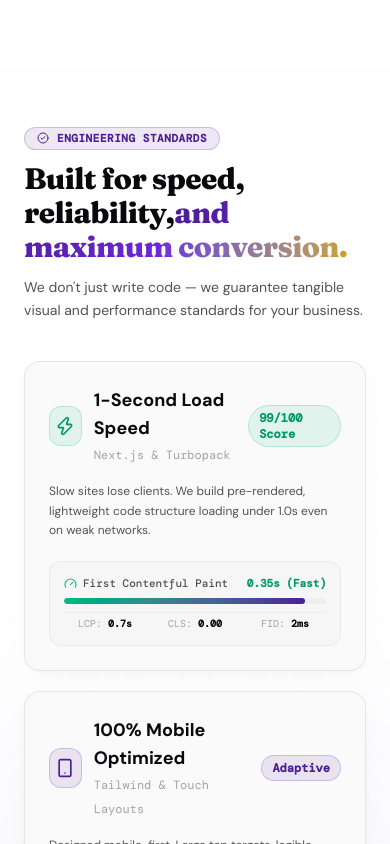
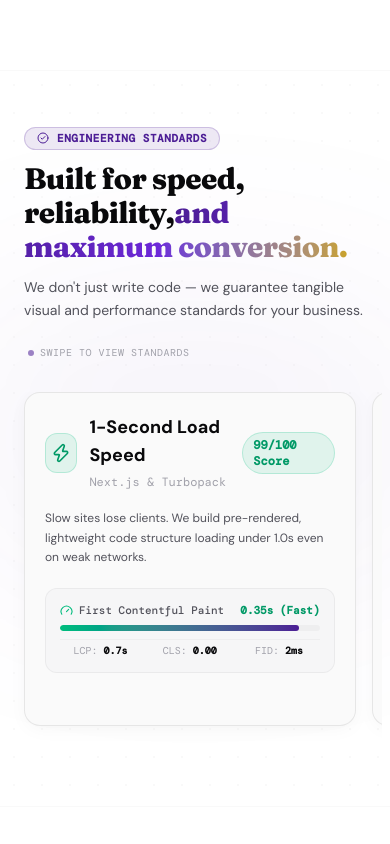
Before and after one commit to dipexplorer/nerqiva-agency-site, a Next.js app: page / in a window 390 px wide. Shown: the part 7000-7844 px from the top of the page. Built offline with nearby package versions, Linux system fonts and the light colour scheme.

Commit message:
feat: make technology feature cards swipeable on mobile devices

```diff
--- a/src/components/Technology.tsx
+++ b/src/components/Technology.tsx
@@ -13,7 +13,7 @@ export default function Technology() {
       <div className="section-container relative z-10">
 
         {/* Compact Header */}
-        <div className="max-w-2xl mb-10">
+        <div className="max-w-2xl mb-8 sm:mb-10">
           <div className="inline-flex items-center gap-2 px-3 py-0.5 rounded-full bg-accent/10 border border-accent/20 text-accent dark:text-accent-light text-[11px] font-mono font-bold tracking-wider uppercase mb-3">
             <CheckCircle2 size={12} className="text-accent dark:text-accent-light" />
             <span>ENGINEERING STANDARDS</span>
@@ -27,13 +27,21 @@ export default function Technology() {
               and maximum conversion.
             </span>
           </h2>
-          <p className="text-text-secondary text-sm sm:text-base leading-relaxed font-normal">
+          <p className="text-text-secondary text-sm sm:text-base leading-relaxed font-normal mb-6 sm:mb-0">
             We don&apos;t just write code — we guarantee tangible visual and performance standards for your business.
           </p>
+
+          {/* Mobile Swipe Hint */}
+          <div className="flex md:hidden items-center text-text-tertiary font-mono text-[10px] tracking-wider uppercase mt-4 px-1">
+            <span className="flex items-center gap-1.5">
+              <span className="h-1.5 w-1.5 rounded-full bg-accent animate-pulse" />
+              Swipe to view standards
+            </span>
+          </div>
         </div>
 
         {/* 4 Feature Cards with Integrated Mini Visual Interfaces */}
-        <div className="grid md:grid-cols-2 gap-5 lg:gap-6">
+        <div className="flex md:grid overflow-x-auto md:overflow-x-visible snap-x snap-mandatory md:snap-none md:grid-cols-2 gap-4 md:gap-5 lg:gap-6 -mx-4 px-4 md:mx-0 md:px-0 pb-6 md:pb-0 no-scrollbar">
 
           {/* CARD 1: 1-Second Load Speed */}
           <motion.div
@@ -41,7 +49,7 @@ export default function Technology() {
             whileInView={{ opacity: 1, y: 0 }}
             viewport={{ once: true, margin: "-40px" }}
             transition={{ duration: 0.4 }}
-            className="group card-luxury p-6 sm:p-7 border border-border/80 bg-bg-card hover:border-accent/40 rounded-2xl shadow-xs hover:shadow-lg transition-all duration-300 flex flex-col justify-between hover:-translate-y-1"
+            className="w-[85vw] md:w-auto shrink-0 snap-center group card-luxury p-5 sm:p-7 border border-border/80 bg-bg-card hover:border-accent/40 rounded-2xl shadow-xs hover:shadow-lg transition-all duration-300 flex flex-col justify-between hover:-translate-y-1"
           >
             <div>
               <div className="flex items-center justify-between mb-4">
@@ -88,7 +96,7 @@ export default function Technology() {
             whileInView={{ opacity: 1, y: 0 }}
             viewport={{ once: true, margin: "-40px" }}
             transition={{ duration: 0.4, delay: 0.08 }}
-            className="group card-luxury p-6 sm:p-7 border border-border/80 bg-bg-card hover:border-accent/40 rounded-2xl shadow-xs hover:shadow-lg transition-all duration-300 flex flex-col justify-between hover:-translate-y-1"
+            className="w-[85vw] md:w-auto shrink-0 snap-center group card-luxury p-5 sm:p-7 border border-border/80 bg-bg-card hover:border-accent/40 rounded-2xl shadow-xs hover:shadow-lg transition-all duration-300 flex flex-col justify-between hover:-translate-y-1"
           >
             <div>
               <div className="flex items-center justify-between mb-4">
@@ -135,7 +143,7 @@ export default function Technology() {
             whileInView={{ opacity: 1, y: 0 }}
             viewport={{ once: true, margin: "-40px" }}
             transition={{ duration: 0.4, delay: 0.16 }}
-            className="group card-luxury p-6 sm:p-7 border border-border/80 bg-bg-card hover:border-accent/40 rounded-2xl shadow-xs hover:shadow-lg transition-all duration-300 flex flex-col justify-between hover:-translate-y-1"
+            className="w-[85vw] md:w-auto shrink-0 snap-center group card-luxury p-5 sm:p-7 border border-border/80 bg-bg-card hover:border-accent/40 rounded-2xl shadow-xs hover:shadow-lg transition-all duration-300 flex flex-col justify-between hover:-translate-y-1"
           >
             <div>
               <div className="flex items-center justify-between mb-4">
@@ -180,7 +188,7 @@ export default function Technology() {
             whileInView={{ opacity: 1, y: 0 }}
             viewport={{ once: true, margin: "-40px" }}
             transition={{ duration: 0.4, delay: 0.24 }}
-            className="group card-luxury p-6 sm:p-7 border border-border/80 bg-bg-card hover:border-accent/40 rounded-2xl shadow-xs hover:shadow-lg transition-all duration-300 flex flex-col justify-between hover:-translate-y-1"
+            className="w-[85vw] md:w-auto shrink-0 snap-center group card-luxury p-5 sm:p-7 border border-border/80 bg-bg-card hover:border-accent/40 rounded-2xl shadow-xs hover:shadow-lg transition-all duration-300 flex flex-col justify-between hover:-translate-y-1"
           >
             <div>
               <div className="flex items-center justify-between mb-4">
```
